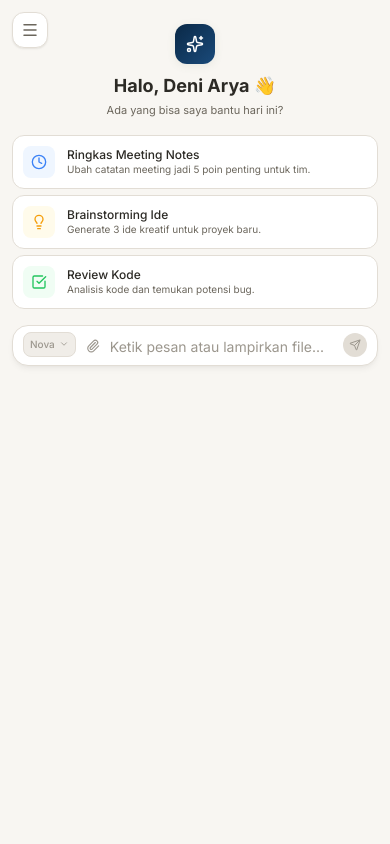
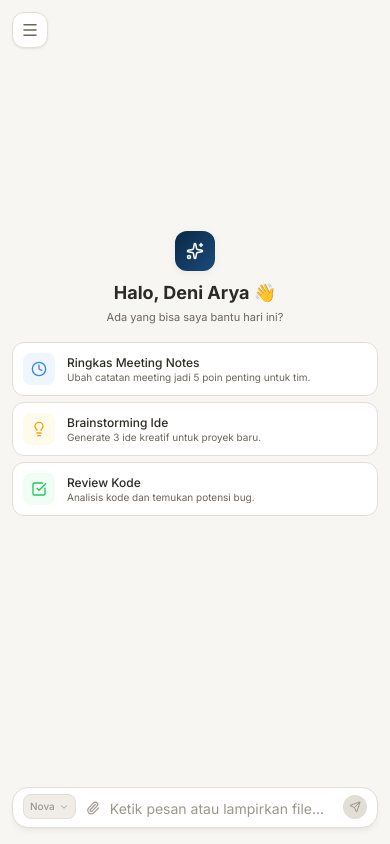
Before and after one commit to caidenniw/lyra-chat, a React (Vite) app: page / in a window 390 px wide. Built offline with nearby package versions, Linux system fonts and the light colour scheme.

Commit message:
fix: center EmptyState content vertically, keep InputArea visible

```diff
--- a/src/components/chat/EmptyState.tsx
+++ b/src/components/chat/EmptyState.tsx
@@ -30,8 +30,8 @@ const SAVED_PROMPTS = [
 
 export function EmptyState({ onSend }: EmptyStateProps) {
   return (
-    <div className="md:flex-1 flex items-start md:items-center justify-center px-3 md:px-4 pt-6 md:pt-4 pb-2 overflow-y-auto">
-      <div className="w-full max-w-2xl">
+    <div className="flex-1 flex items-center justify-center px-3 md:px-4 py-4 overflow-y-auto">
+      <div className="w-full max-w-2xl -mt-8 md:mt-0">
         {/* Greeting — compact on mobile */}
         <div className="text-center mb-4 md:mb-8">
           <div className="w-10 h-10 md:w-16 md:h-16 rounded-xl md:rounded-2xl bg-gradient-to-br from-primary to-primary-light mx-auto mb-2 md:mb-5 flex items-center justify-center shadow-card animate-message-in">
--- a/src/components/layout/AppShell.tsx
+++ b/src/components/layout/AppShell.tsx
@@ -162,7 +162,7 @@ export function AppShell() {
         </button>
       )}
 
-      <main className="flex-1 flex flex-col min-w-0 min-h-0 overflow-hidden">
+      <main className="flex-1 flex flex-col min-w-0 min-h-0">
         {hasMessages ? (
           <ChatArea messages={activeMessages} streamingMessageId={streamingMessageId} />
         ) : (
```
